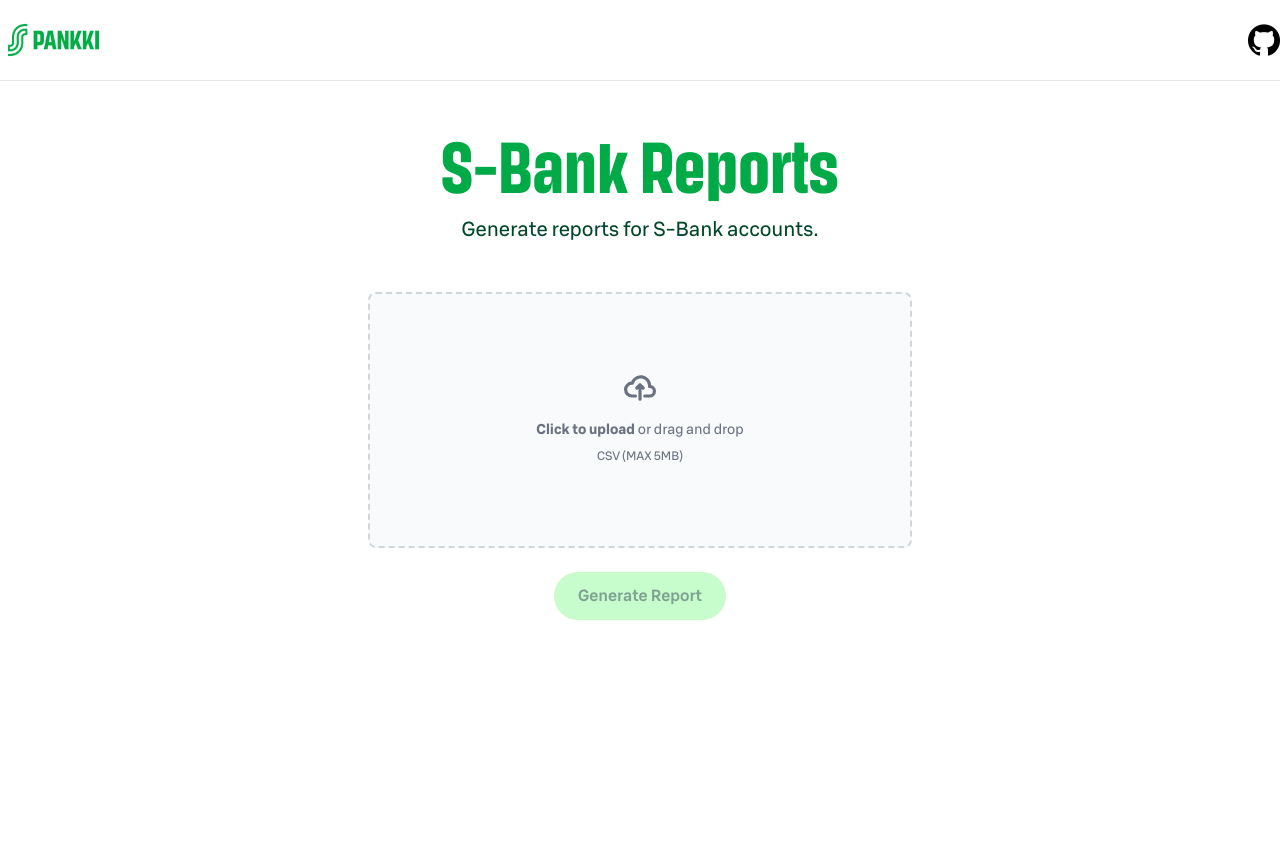
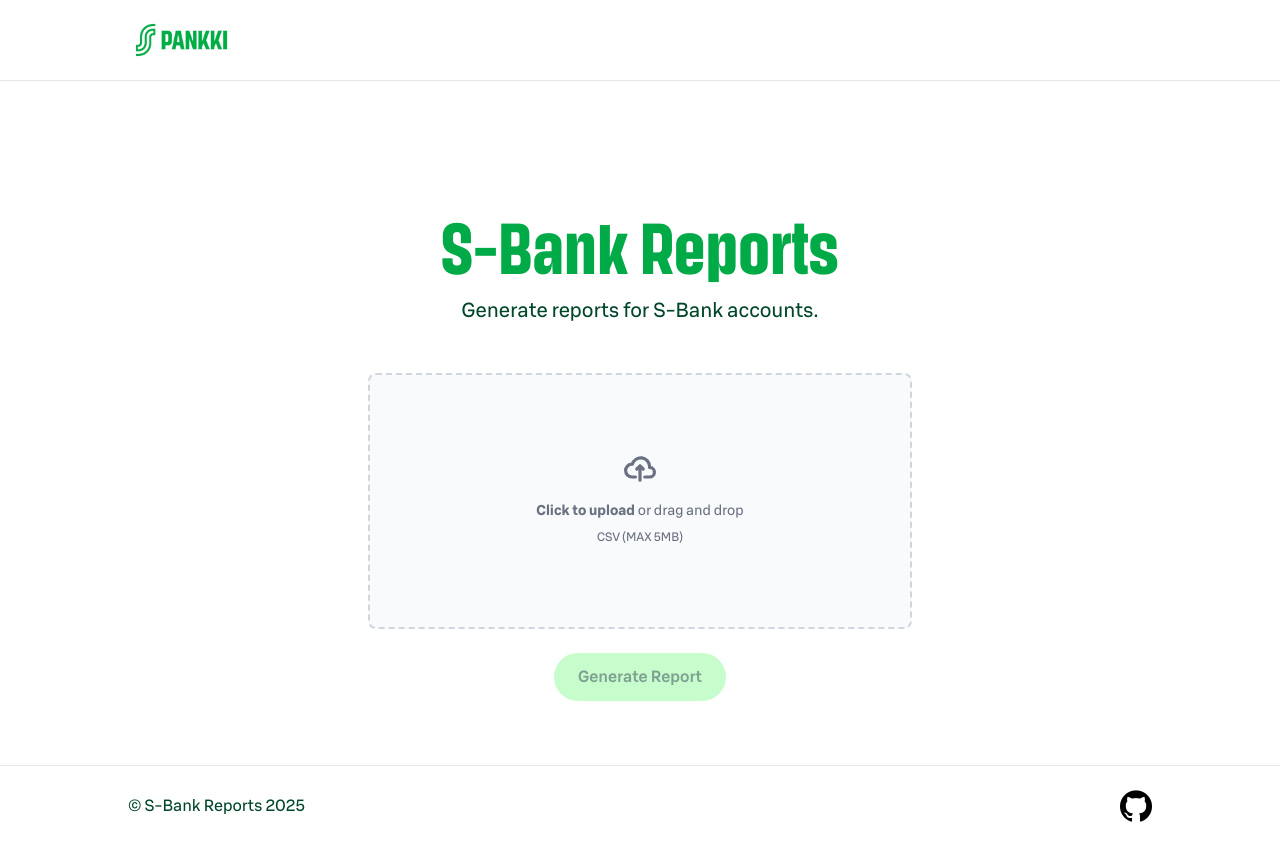
Before and after one commit to hagelstam/s-bank-reports, a Next.js app: page / in a window 1280 px wide. Before the commit the page ends 800 px from the top, so only its background shows below. Built offline with nearby package versions, Linux system fonts and the light colour scheme.

Commit message:
feat: add footer

```diff
--- a/src/app/layout.tsx
+++ b/src/app/layout.tsx
@@ -1,4 +1,4 @@
-import { Navbar } from '@/components';
+import { Footer, Navbar } from '@/components';
 import { sBonusDisplay, sBonusUX } from '@/lib/fonts';
 import '@/styles/globals.css';
 import clsx from 'clsx';
@@ -16,9 +16,12 @@
 }>) {
   return (
     <html lang="en" className={clsx(sBonusUX.variable, sBonusDisplay.variable)}>
-      <body className="bg-background text-text-primary antialiased">
+      <body className="bg-background text-text-primary flex min-h-screen flex-col antialiased">
         <Navbar />
-        <main className="mt-32">{children}</main>
+        <main className="container mx-auto mt-32 mb-16 flex-grow px-4">
+          {children}
+        </main>
+        <Footer />
       </body>
     </html>
   );
--- /dev/null
+++ b/src/components/Footer.tsx
@@ -0,0 +1,28 @@
+import Image from 'next/image';
+import Link from 'next/link';
+
+export function Footer() {
+  return (
+    <footer className="bg-background mt-auto w-full border-t border-gray-200">
+      <div className="mx-6 flex h-20 max-w-[1024px] flex-row items-center justify-between lg:mx-auto">
+        <p className="text-text-primary">
+          © S-Bank Reports {new Date().getFullYear()}
+        </p>
+        <Link
+          href="https://github.com/hagelstam/s-bank-reports"
+          target="_blank"
+          rel="noopener noreferrer"
+          aria-label="GitHub repository"
+        >
+          <Image
+            src="/github.png"
+            alt="GitHub Logo"
+            width="191"
+            height="191"
+            className="size-[32px] hover:opacity-75"
+          />
+        </Link>
+      </div>
+    </footer>
+  );
+}
--- a/src/components/Navbar.tsx
+++ b/src/components/Navbar.tsx
@@ -3,8 +3,8 @@
 
 export const Navbar = () => {
   return (
-    <nav className="bg-background fixed top-0 z-30 w-full border-b border-gray-200">
-      <div className="mx-5 flex h-20 max-w-screen-xl items-center justify-between xl:mx-auto">
+    <nav className="bg-background top-0 w-full border-b border-gray-200">
+      <div className="mx-6 flex h-20 max-w-[1024px] items-center justify-between lg:mx-auto">
         <Link href="/" className="flex items-center">
           <Image
             src="/logo.png"
@@ -14,19 +14,6 @@
             className="h-[48px] w-auto"
           />
         </Link>
-        <Link
-          href="https://github.com/hagelstam/s-bank-reports"
-          className="flex items-center"
-          target="_blank"
-        >
-          <Image
-            src="/github.png"
-            alt="GitHub"
-            width="191"
-            height="191"
-            className="size-[32px]"
-          />
-        </Link>
       </div>
     </nav>
   );
--- a/src/components/index.ts
+++ b/src/components/index.ts
@@ -1,3 +1,4 @@
 export * from './Button';
 export * from './Dropzone';
+export * from './Footer';
 export * from './Navbar';
```
